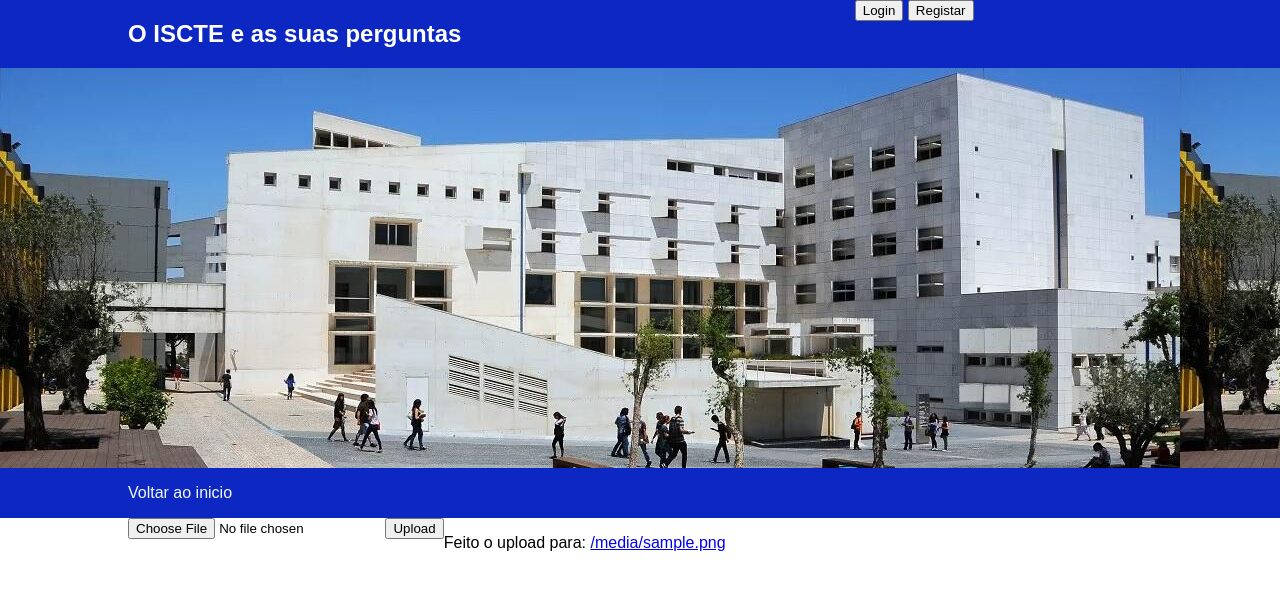
After one commit to aberraxao/diam, a Django app: template siteiscte/votacao/templates/votacao/fazer_upload.html in a window 1280 px wide. The commit adds this page. Shown: the top 590 px of the page. Run offline with Django 3.2, Linux system fonts and the light colour scheme; the template is opened without the code that fills it: most values are stand-ins (such as "Sample title", 1, 10 or a date in 2020).

Commit message:
Added upload

```diff
--- a/siteiscte/siteiscte/settings.py
+++ b/siteiscte/siteiscte/settings.py
@@ -9,11 +9,14 @@ https://docs.djangoproject.com/en/5.0/topics/settings/
 For the full list of settings and their values, see
 https://docs.djangoproject.com/en/5.0/ref/settings/
 """
-
+import os
 from pathlib import Path
 
 # Build paths inside the project like this: BASE_DIR / 'subdir'.
 BASE_DIR = Path(__file__).resolve().parent.parent
+
+MEDIA_URL = '/votacao/static/media/'
+MEDIA_ROOT = os.path.join(BASE_DIR, 'votacao/static/media')
 
 # Quick-start development settings - unsuitable for production
 # See https://docs.djangoproject.com/en/5.0/howto/deployment/checklist/
--- a/siteiscte/siteiscte/urls.py
+++ b/siteiscte/siteiscte/urls.py
@@ -17,9 +17,14 @@ Including another URLconf
 from django.contrib import admin
 from django.urls import path, include
 from django.views.generic import RedirectView
+from django.conf import settings
+from django.conf.urls.static import static
 
 urlpatterns = [
     path('', RedirectView.as_view(url='/votacao/index'), name='index'),
     path('votacao/', include('votacao.urls')),
     path('admin/', admin.site.urls),
 ]
+
+if settings.DEBUG:
+    urlpatterns += static(settings.MEDIA_URL, document_root=settings.MEDIA_ROOT)
--- /dev/null
+++ b/siteiscte/votacao/templates/votacao/fazer_upload.html
@@ -0,0 +1,22 @@
+{% extends 'votacao/index.html' %}
+
+{% block title %}
+    Upload imagem
+{% endblock %}
+
+{% block opcoes_e_controlos %}
+    <li><a href="{% url 'votacao:index' %}">Voltar ao inicio</a></li>
+{% endblock %}
+
+{% block content %}
+    <form method="post" enctype="multipart/form-data" action="{% url 'votacao:fazer_upload' %}">
+        {% csrf_token %}
+        <input type="file" name="myfile">
+        <input type="submit" value="Upload">
+    </form>
+    {% if uploaded_file_url %}
+        <p>Feito o upload para:
+            <a href="{{ uploaded_file_url }}">{{ uploaded_file_url }}</a>
+        </p>
+    {% endif %}
+{% endblock %}
--- a/siteiscte/votacao/templates/votacao/profile.html
+++ b/siteiscte/votacao/templates/votacao/profile.html
@@ -19,7 +19,8 @@
         {% else %}
             <h1>Olá utilizador anónimo!</h1>
         {% endif %}
-        <button type="submit" formaction="{% url 'votacao:index' %}">TODO: editar perfil e fazer upload de imagem
+        <button type="submit" formaction="{% url 'votacao:fazer_upload' %}">Upload imagem de perfile
+        <button type="submit" formaction="{% url 'votacao:index' %}">TODO:todo: editar dados
         </button>
     </form>
 
--- a/siteiscte/votacao/urls.py
+++ b/siteiscte/votacao/urls.py
@@ -19,4 +19,5 @@ urlpatterns = [
     path('<int:questao_id>/apagar_questao', views.apagar_questao, name='apagar_questao'),
     path('criar_questao', views.criar_questao, name='criar_questao'),
     path('gravar_questao', views.gravar_questao, name='gravar_questao'),
+    path('fazer_upload', views.fazer_upload, name='fazer_upload'),
 ]
```
Also changed, not shown: siteiscte/votacao/views.py (+12 -1 lines).
